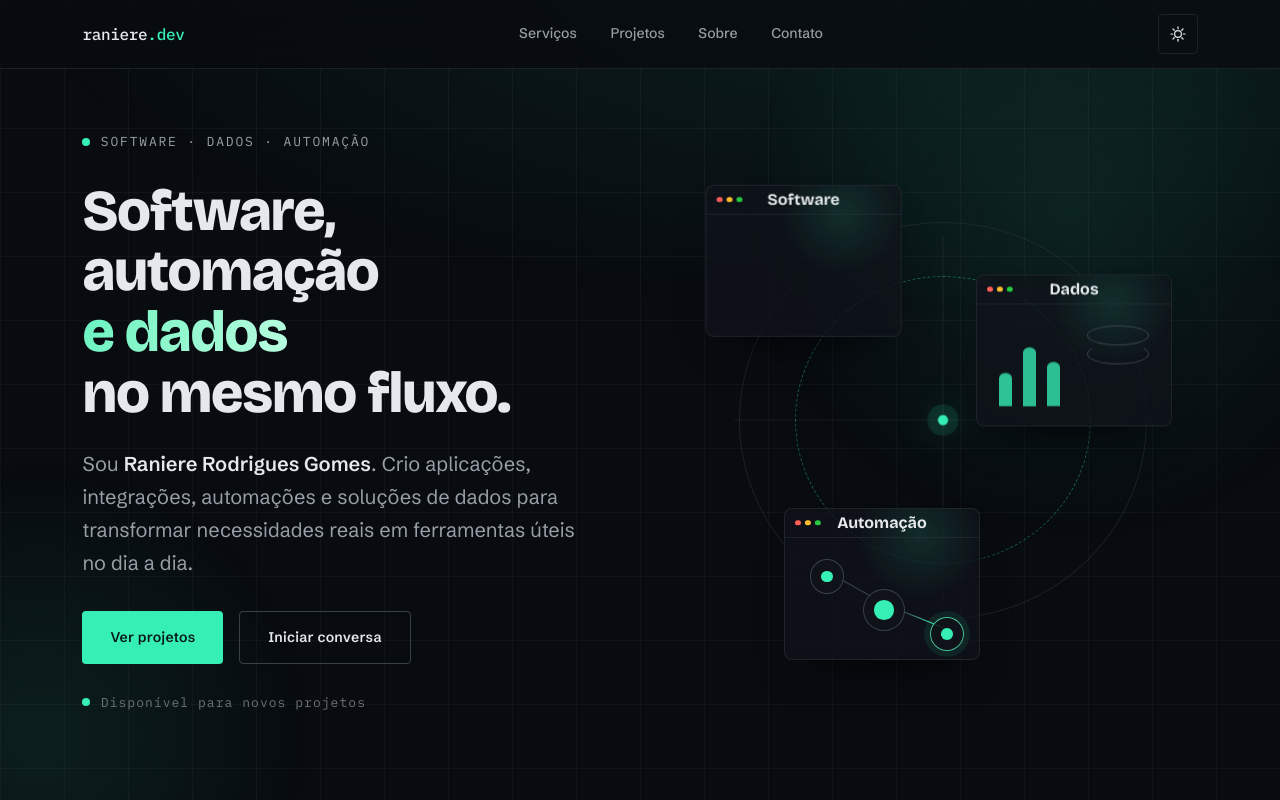
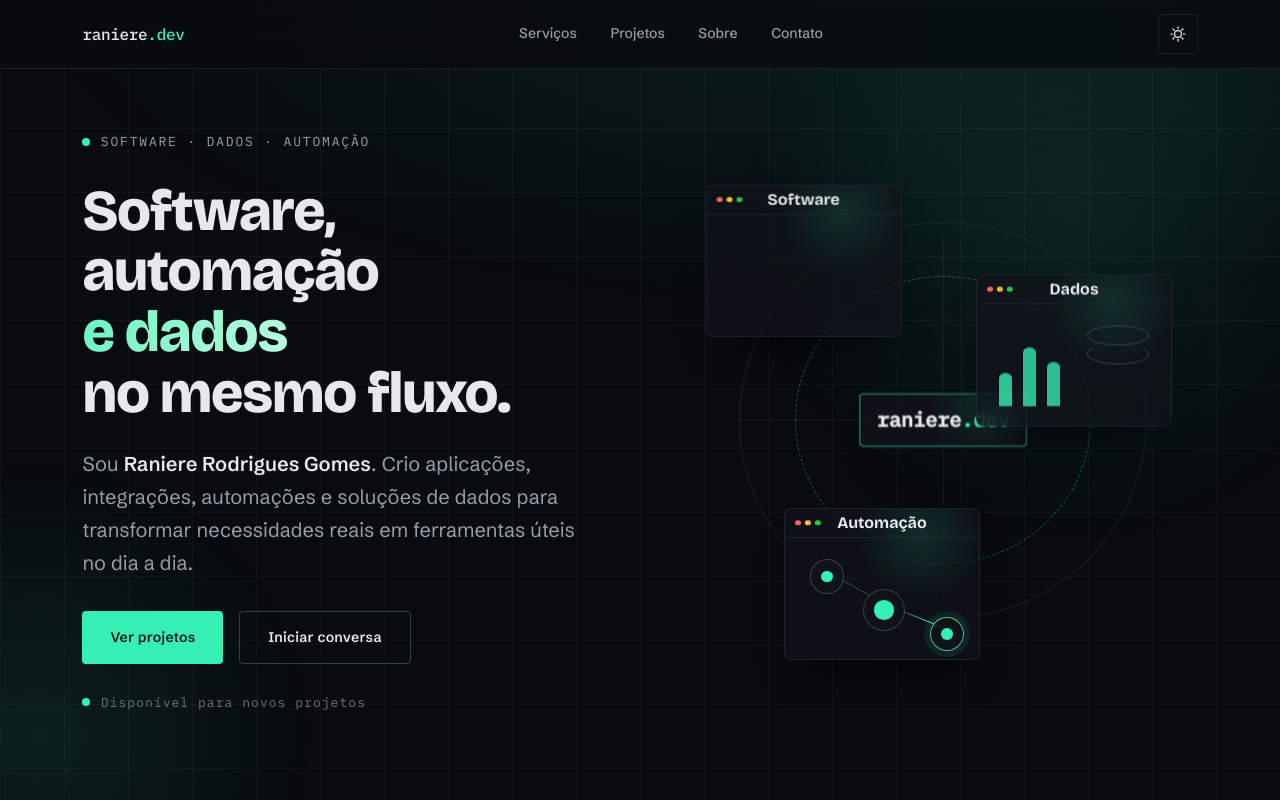
Before and after one commit to raniere57/raniere-dev, a React (Vite) app: page / in a window 1280 px wide. Shown: the top 800 px of the page. Built offline with nearby package versions, Linux system fonts and the light colour scheme.

Commit message:
Adiciona logo no centro da orbita

```diff
--- a/src/components/hero/HeroScopeMap.tsx
+++ b/src/components/hero/HeroScopeMap.tsx
@@ -66,7 +66,9 @@ export function HeroScopeMap() {
     <div className="scope-map" aria-hidden="true">
       <div className="scope-map__grid">
         <div className="scope-map__core">
-          <span />
+          <span className="scope-map__brand">
+            raniere<span>.dev</span>
+          </span>
         </div>
 
         {LANES.map((lane, index) => (
--- a/src/components/hero/hero.css
+++ b/src/components/hero/hero.css
@@ -243,24 +243,34 @@
   top: 50%;
   left: 50%;
   translate: -50% -50%;
-  width: min(100%, 8.5rem);
-  aspect-ratio: 1;
+  min-width: 9rem;
+  min-height: 3.25rem;
+  padding: 0.7rem 1rem;
   display: grid;
   place-content: center;
-  border-radius: 50%;
+  border: 1px solid var(--color-border);
+  border-radius: var(--radius-card);
+  background:
+    radial-gradient(circle at 75% 20%, var(--color-accent-soft), transparent 42%),
+    color-mix(in oklab, var(--color-bg-raised) 82%, transparent);
+  backdrop-filter: blur(10px);
+  box-shadow: var(--shadow-card);
   text-align: center;
   scale: 1;
   animation: scope-breathe 5s ease-in-out infinite;
 }
 
-.scope-map__core span {
-  width: 0.65rem;
-  height: 0.65rem;
-  border-radius: 50%;
-  background: var(--color-accent);
-  box-shadow:
-    0 0 0 10px var(--color-accent-soft),
-    0 0 42px var(--color-accent);
+.scope-map__brand {
+  font-family: var(--font-mono);
+  font-size: clamp(0.95rem, 0.8rem + 0.7vw, 1.25rem);
+  font-weight: 600;
+  line-height: 1;
+  color: var(--color-text);
+  letter-spacing: -0.01em;
+}
+
+.scope-map__brand span {
+  color: var(--color-accent);
 }
 
 @keyframes scope-breathe {
```
